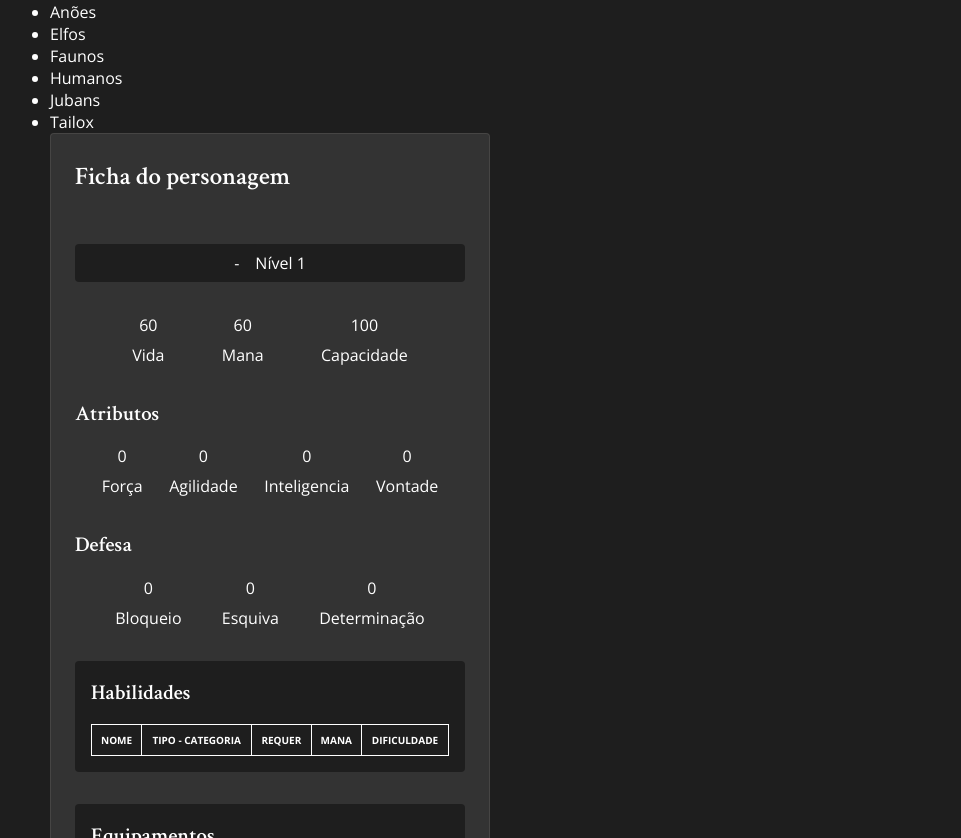
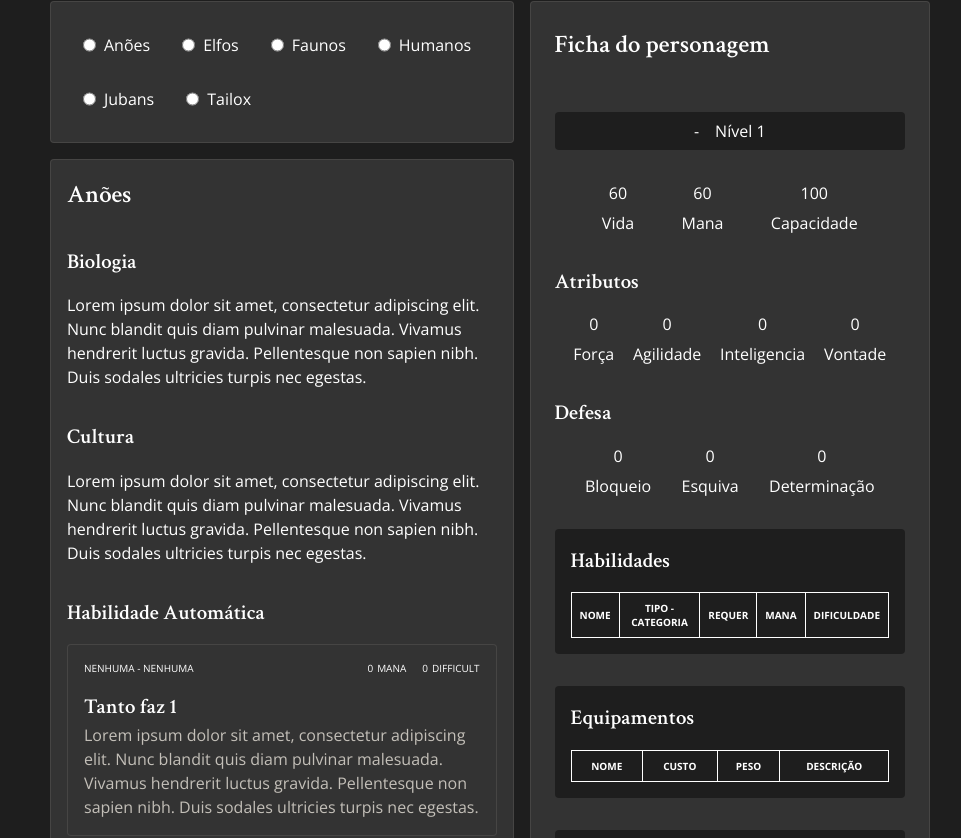
Before and after one commit to marcosvbs/go-role-playing, a React (Vite) app: page /race-selection in a window 1280 px wide. Shown: the part 242-1080 px from the top of the page, without its empty margins (150-1111 px from the left). Built offline with nearby package versions, Linux system fonts and the light colour scheme.

Commit message:
finish raceSelection page styles

```diff
--- a/src/components/CharacterSheet/index.tsx
+++ b/src/components/CharacterSheet/index.tsx
@@ -77,6 +77,7 @@ export function CharacterSheet() {
       <section className={"SkillsSection"}>
         <h5>Habilidades</h5>
         <table>
+          <thead>
             <tr>
               <th>Nome</th>
               <th>Tipo - Categoria</th>
@@ -84,10 +85,11 @@ export function CharacterSheet() {
               <th>Mana</th>
               <th>Dificuldade</th>
             </tr>
-
+          </thead>
+          <tbody>
             {characterSheet.skills ? (
               characterSheet.skills?.map((skill) => (
-              <tr>
+                <tr key={skill.name}>
                   <td>{skill.name}</td>
                   <td>
                     {skill.type} - {skill.category}
@@ -100,21 +102,25 @@ export function CharacterSheet() {
             ) : (
               <></>
             )}
+          </tbody>
         </table>
       </section>
 
       <section className={"EquipmentSection"}>
         <h5>Equipamentos</h5>
         <table>
+          <thead>
             <tr>
               <th>Nome</th>
               <th>Custo</th>
               <th>Peso</th>
               <th>Descrição</th>
             </tr>
+          </thead>
+          <tbody>
             {characterSheet.equipments ? (
               characterSheet.equipments?.map((equipment) => (
-              <tr>
+                <tr key={equipment.name}>
                   <td>{equipment.name}</td>
                   <td>{equipment.cost}</td>
                   <td>{equipment.weight}</td>
@@ -124,12 +130,14 @@ export function CharacterSheet() {
             ) : (
               <></>
             )}
+          </tbody>
         </table>
       </section>
 
       <section className={"ClassSection"}>
         <h5>Armadura</h5>
         <table>
+          <thead>
             <tr>
               <th>Nome</th>
               <th>Custo</th>
@@ -137,6 +145,8 @@ export function CharacterSheet() {
               <th>Força necessária</th>
               <th>Observações</th>
             </tr>
+          </thead>
+          <tbody>
             {characterSheet.armor ? (
               <tr>
                 <td>{characterSheet.armor.name}</td>
@@ -148,12 +158,14 @@ export function CharacterSheet() {
             ) : (
               <></>
             )}
+          </tbody>
         </table>
       </section>
 
       <section className={"WeaponsSection"}>
         <h5>Armas</h5>
         <table>
+          <thead>
             <tr>
               <th>Nome</th>
               <th>Custo</th>
@@ -161,10 +173,11 @@ export function CharacterSheet() {
               <th>Peso</th>
               <th>Observações</th>
             </tr>
-
+          </thead>
+          <tbody>
             {characterSheet.weapons ? (
               characterSheet.weapons?.map((weapon) => (
-              <tr>
+                <tr key={weapon.name}>
                   <td>{weapon.name}</td>
                   <td>{weapon.cost}</td>
                   <td>{weapon.strengthRequired}</td>
@@ -175,6 +188,7 @@ export function CharacterSheet() {
             ) : (
               <></>
             )}
+          </tbody>
         </table>
       </section>
     </CharacterSheetContainer>
--- a/src/components/NavigationBar/styles.ts
+++ b/src/components/NavigationBar/styles.ts
@@ -7,7 +7,7 @@ export const NavigationBarContainer = styled.nav`
   align-items: center;
   justify-content: space-between;
 
-  margin-top: 4rem;
+  margin: 4rem auto;
 
   max-width: 880px;
 `;
--- /dev/null
+++ b/src/components/SkillCard/index.tsx
@@ -0,0 +1,53 @@
+import { SkillCardBody, SkillCardContainer, SkillCardHeader } from "./styles";
+
+interface SkillCardProps {
+  name: string;
+  description: string;
+  category: string;
+  type: string;
+  mana: number;
+  difficulty: number;
+}
+
+export function SkillCard({
+  name,
+  description,
+  category,
+  type,
+  mana,
+  difficulty,
+}: SkillCardProps) {
+  return (
+    <SkillCardContainer>
+      <SkillCardHeader>
+        <div className={"skillCategoryAndType"}>
+          <span>
+            {category} - {type}
+          </span>
+        </div>
+
+        <div className={"skillInfo"}>
+          <div>
+            <span>{mana}</span>
+            <span>Mana</span>
+          </div>
+
+          <div>
+            <span>{difficulty}</span>
+            <span>Difficult</span>
+          </div>
+        </div>
+      </SkillCardHeader>
+
+      <SkillCardBody>
+        <div>
+          <h5>{name}</h5>
+        </div>
+
+        <div>
+          <p>{description}</p>
+        </div>
+      </SkillCardBody>
+    </SkillCardContainer>
+  );
+}
--- /dev/null
+++ b/src/components/SkillCard/styles.ts
@@ -0,0 +1,49 @@
+import styled from "styled-components";
+
+export const SkillCardContainer = styled.div`
+  display: flex;
+  flex-direction: column;
+  gap: 1rem;
+
+  max-width: 30rem;
+  padding: 1rem;
+
+  border: 1px solid ${(props) => props.theme["low-opacity-gray"]};
+  border-radius: 4px;
+  background-color: ${(props) => props.theme["gray-600"]};
+
+  p {
+    color: ${(props) => props.theme["gray-400"]};
+  }
+`;
+
+export const SkillCardHeader = styled.div`
+  display: flex;
+  flex-direction: row;
+  justify-content: space-between;
+
+  font-size: 0.625rem;
+  text-transform: uppercase;
+
+  .skillCategoryAndType {
+    display: flex;
+    flex-direction: row;
+  }
+
+  .skillInfo {
+    display: flex;
+    flex-direction: row;
+    gap: 1rem;
+
+    div {
+      display: flex;
+      flex-direction: row;
+      gap: 0.25rem;
+    }
+  }
+`;
+
+export const SkillCardBody = styled.div`
+  display: flex;
+  flex-direction: column;
+`;
--- a/src/pages/RaceSelection/index.tsx
+++ b/src/pages/RaceSelection/index.tsx
@@ -1,9 +1,15 @@
-// import { useContext } from "react";
 import { CharacterSheet } from "../../components/CharacterSheet";
 import { Header } from "../../components/Header";
 import { NavigationBar } from "../../components/NavigationBar";
-import { RaceSelectionContainer } from "./styles";
+import {
+  RaceOptions,
+  RaceSelectionBody,
+  RaceSelectionContainer,
+  RaceSelectionForm,
+  SelectedRaceInfo,
+} from "./styles";
 import { races } from "../../data/races.json";
+import { SkillCard } from "../../components/SkillCard";
 
 export function RaceSelection() {
   const avaliableRaces = races;
@@ -11,18 +17,73 @@ export function RaceSelection() {
   return (
     <>
       <Header />
+
       <RaceSelectionContainer>
         <h3>Passo 1: Escolha sua raça</h3>
-        <div>
-          <ul>
-            {avaliableRaces.map((race) => {
-              return <li>{race.name}</li>;
-            })}
-          </ul>
-        </div>
-        <CharacterSheet />
-        <NavigationBar previousPage={"/"} nextPage={"/vocation-selection"} />
+
+        <RaceSelectionBody>
+          <RaceSelectionForm>
+            <RaceOptions>
+              {avaliableRaces ? (
+                avaliableRaces.map((race) => {
+                  return (
+                    <label key={race.id}>
+                      <input type="radio" name={race.name} value={race.name} />
+                      {race.name}
+                    </label>
+                  );
+                })
+              ) : (
+                <></>
+              )}
+            </RaceOptions>
+
+            <SelectedRaceInfo>
+              <div className={"titleSection"}>
+                <h4>Anões</h4>
+              </div>
+
+              <section className={"infoSection"}>
+                <h5>Biologia</h5>
+                <p>
+                  Lorem ipsum dolor sit amet, consectetur adipiscing elit. Nunc
+                  blandit quis diam pulvinar malesuada. Vivamus hendrerit luctus
+                  gravida. Pellentesque non sapien nibh. Duis sodales ultricies
+                  turpis nec egestas.
+                </p>
+              </section>
+
+              <section className={"infoSection"}>
+                <h5>Cultura</h5>
+                <p>
+                  Lorem ipsum dolor sit amet, consectetur adipiscing elit. Nunc
+                  blandit quis diam pulvinar malesuada. Vivamus hendrerit luctus
+                  gravida. Pellentesque non sapien nibh. Duis sodales ultricies
+                  turpis nec egestas.
+                </p>
+              </section>
+
+              <section className={"infoSection"}>
+                <h5>Habilidade Automática</h5>
+                <SkillCard
+                  name={"Tanto faz 1"}
+                  description={
+                    "Lorem ipsum dolor sit amet, consectetur adipiscing elit. Nunc blandit quis diam pulvinar malesuada. Vivamus hendrerit luctus gravida. Pellentesque non sapien nibh. Duis sodales ultricies turpis nec egestas."
+                  }
+                  category={"nenhuma"}
+                  type={"nenhuma"}
+                  mana={0}
+                  difficulty={0}
+                />
+              </section>
+            </SelectedRaceInfo>
+          </RaceSelectionForm>
+
+          <CharacterSheet />
+        </RaceSelectionBody>
       </RaceSelectionContainer>
+
+      <NavigationBar previousPage={"/"} nextPage={"/vocation-selection"} />
     </>
   );
 }
--- a/src/pages/RaceSelection/styles.ts
+++ b/src/pages/RaceSelection/styles.ts
@@ -13,3 +13,55 @@ export const RaceSelectionContainer = styled.div`
     margin-bottom: 2.5rem;
   }
 `;
+
+export const RaceSelectionBody = styled.div`
+  display: flex;
+  flex-direction: row;
+  gap: 1rem;
+`;
+
+export const RaceSelectionForm = styled.div`
+  display: flex;
+  flex-direction: column;
+  gap: 1rem;
+`;
+
+export const RaceOptions = styled.form`
+  display: flex;
+  flex-direction: row;
+  flex-wrap: wrap;
+  gap: 2rem;
+
+  padding: 2rem;
+
+  border: 1px solid ${(props) => props.theme["low-opacity-gray"]};
+  border-radius: 4px;
+  background-color: ${(props) => props.theme["gray-600"]};
+
+  label {
+    display: flex;
+    flex-direction: row;
+    gap: 0.5rem;
+  }
+`;
+export const SelectedRaceInfo = styled.div`
+  display: flex;
+  flex-direction: column;
+  gap: 2rem;
+
+  padding: 1rem;
+
+  border: 1px solid ${(props) => props.theme["low-opacity-gray"]};
+  border-radius: 4px;
+  background-color: ${(props) => props.theme["gray-600"]};
+
+  .titleSection {
+    display: flex;
+  }
+
+  .infoSection {
+    display: flex;
+    flex-direction: column;
+    gap: 1rem;
+  }
+`;
```
Lines whose indentation alone changed are shown as unchanged.
